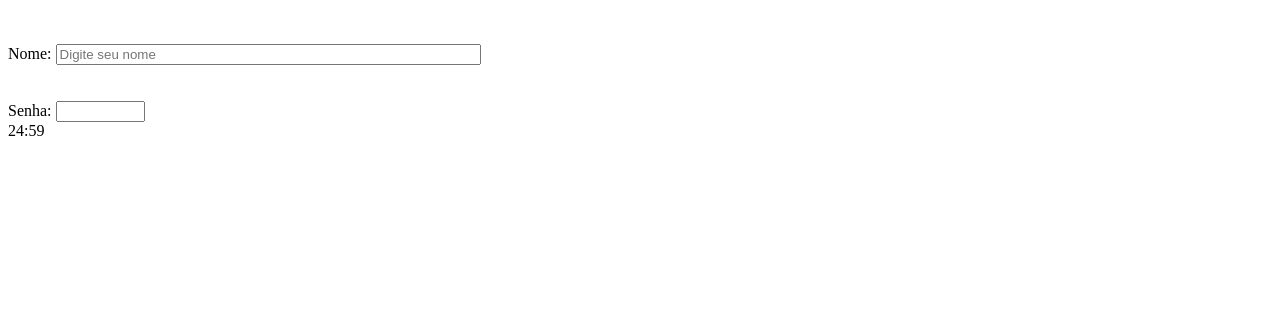
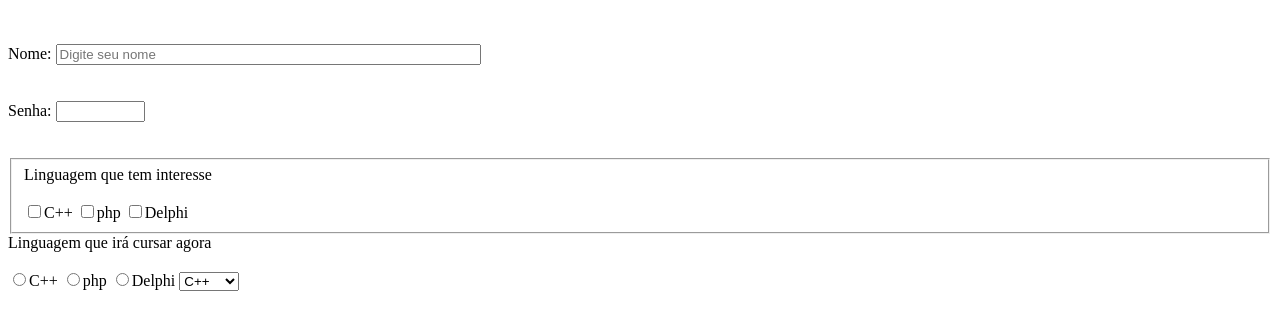
Before and after one commit to Pedro7xxx/html-css, a plain HTML site: page FUNDAMENTOS DA PROGRAMAÇÃO WEB UNINTER/Aula01/AulaPrática_2_exemplo4.html in a window 1280 px wide. Drawn offline with Linux system fonts and the light colour scheme.

Commit message:
Update AulaPrática_2_exemplo4.html

```diff
--- a/FUNDAMENTOS DA PROGRAMAÇÃO WEB UNINTER/Aula01/AulaPrática_2_exemplo4.html
+++ b/FUNDAMENTOS DA PROGRAMAÇÃO WEB UNINTER/Aula01/AulaPrática_2_exemplo4.html
@@ -13,9 +13,33 @@
 <input type="text" name="nome" placeholder="Digite seu nome" size="50" maxlength="50">
 <br><br><br>
 <label for="senha">Senha:</label>
-    <input type="text" type="password" name="senha" size="8" maxlength="8">
+    <input type="text" type="password" name="senha" size="8" size="8" maxlength="8">
+<br><br><br>
+<fieldset>
+    <label for="linguagem">Linguagem que tem interesse</label>
+    <br><br>
+    <input type="checkbox" name="linguagem[]" value="c++">C++
+    <input type="checkbox" name="linguagem[]" value="php">php
+    <input type="checkbox" name="linguagem[]" value="delphi">Delphi
+</fieldset>
+
+<label for="linguagemescolhida">Linguagem que irá cursar agora</label>
+<br><br>
+
+<input type="radio" name="curso" value="c++">C++
+<input type="radio" name="curso" value="php">php
+<input type="radio" name="curso" value="php">Delphi
+
+<select name="escola">
+    <option value="c++">C++</option>
+    <option value="php">php</option>
+    <option value="delphi">Delphi</option>
+</select>
+
+
+
     </form>
-24:59
+
 
 </body>
 </html>
```
